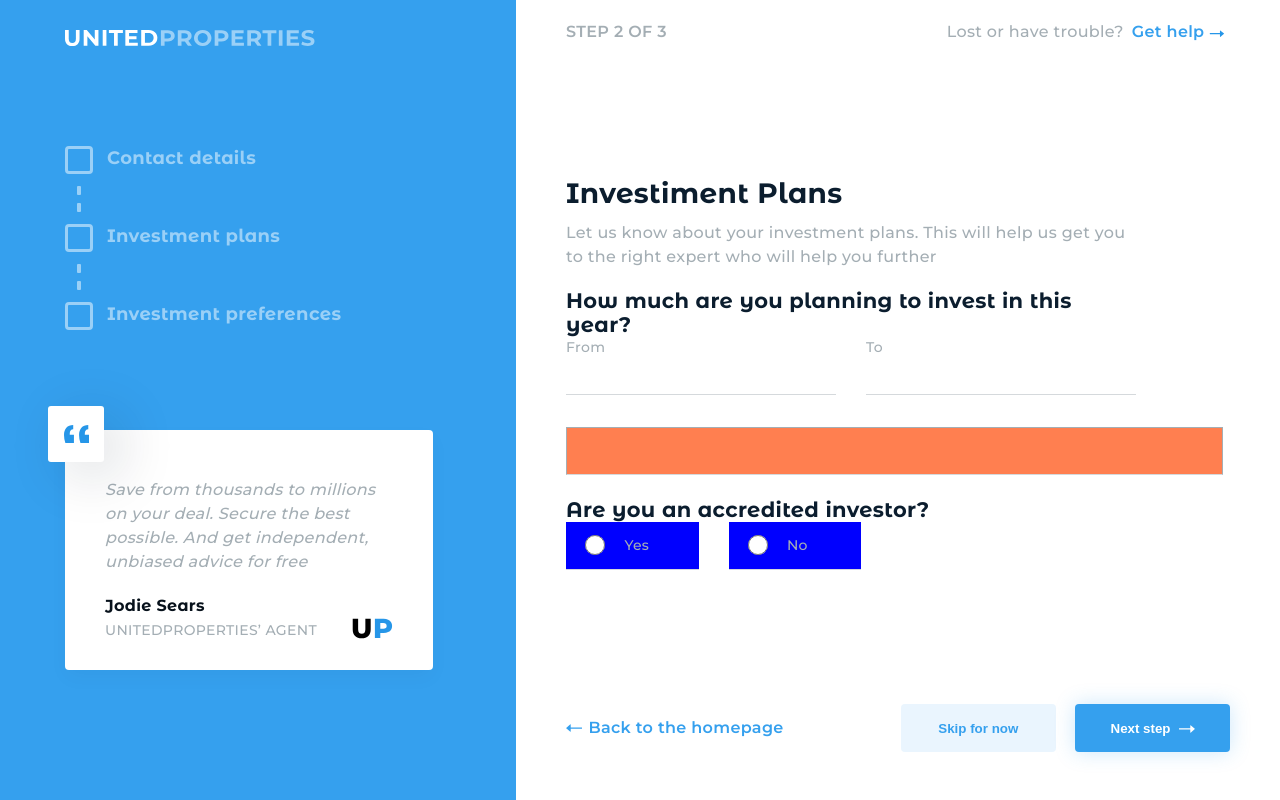
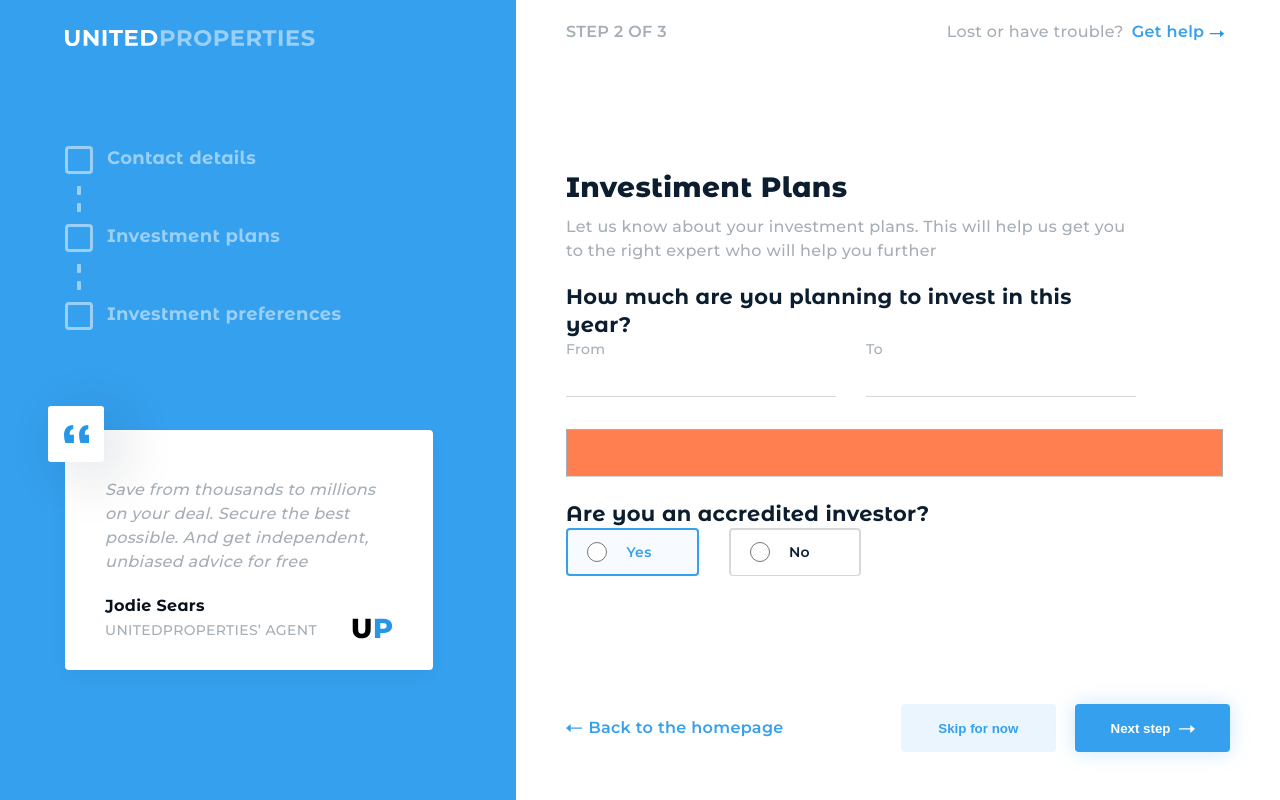
Before and after one commit to cavaglieridomenico/user-onboarding, a React (Create React App) app: page /plans in a window 1280 px wide. Built offline with nearby package versions, Linux system fonts and the light colour scheme.

Commit message:
[ADDED] Style for radio input in Plans.js
Added style for radio inputs and prepared the selected class.

```diff
--- a/src/assets/style/common.css
+++ b/src/assets/style/common.css
@@ -19,6 +19,7 @@ body {
   -webkit-font-smoothing: antialiased;
   -moz-osx-font-smoothing: grayscale;
   color: var(--mainGrey);
+  font-size: var(--mainTextSize);
   font-weight: 500;
   line-height: var(--mainLineHeight);
   letter-spacing: var(--mainSpacing);
@@ -76,6 +77,8 @@ h2 {
 
 .onboarding-innerbox h2 {
   font-size: var(--title2Size);
+  line-height: var(--title2LineHeight);
+  font-weight: var(--title2Weight);
   margin: 20px 0 0 0;
 }
 
@@ -98,6 +101,10 @@ h2 {
 .onboarding-outerbox input::placeholder {
   text-decoration: none;
   color: var(--mainBlack);
+}
+
+.onboarding-outerbox input[type='radio'] {
+  color: var(--lightGrey);
 }
 
 .onboarding-outerbox label {
--- a/src/assets/style/plans.css
+++ b/src/assets/style/plans.css
@@ -12,19 +12,35 @@
   width: 295px;
   margin: 0 auto;
 }
-.plans .radio-investor {
-  background-color: blue;
+.plans .radio-investor-box {
   display: flex;
   align-items: center;
   width: 136px;
   height: 48px;
+  border: 2px solid var(--lightGrey);
+  border-radius: var(--mainBorderRadius);
   padding-left: 1.2rem;
 }
 
-.plans .radio-investor input {
+.plans .radio-investor-box input {
   width: 20px;
   height: 20px;
   margin-right: 1.2rem;
+}
+
+.plans .radio-investor-box label {
+  color: var(--mainBlack);
+  font-weight: 600;
+}
+
+#plans-investor .radio-investor-box.selected {
+  background-color: var(--offWhite);
+  border: 2px solid var(--primaryColor);
+  font-weight: 700;
+}
+
+#plans-investor .radio-investor-box label.selected {
+  color: var(--primaryColor);
 }
 
 /*SM*/
--- a/src/assets/style/variables.css
+++ b/src/assets/style/variables.css
@@ -10,7 +10,7 @@ Variables
   --primaryColor50: #35a0ee1a;
   --primarydarkcolor: #2696e8;
   --mainWhite: #fff;
-  --offWhite: #f6fbff;
+  --offWhite: #f7fbff;
   --mainWhite50: #ffffff80;
   --mainBlack: #0b1d2e;
   --darkBlack: #07111b;
@@ -31,15 +31,15 @@ Variables
   --mainTitleWeight: 800;
   --title2Size: 21px;
   --title2LineHeight: 28px;
-  --mainTitleWeight: 700;
-  --mainText: 16px;
+  --title2Weight: 700;
+  --mainTextSize: 16px;
   --mainTextLineHeight: 22.5px;
   --mainTextWeight: 500;
   --mainTextInputSize: 21px;
   --mainTextInputLineHeight: 28px;
   --mainTextInputWeight: 600;
 
-  --mainBorderRadius: 0.25rem;
+  --mainBorderRadius: 4px;
   /*Mockup values end*/
 
   /*Responsive main dimensions*/
--- a/src/pages/Plans.js
+++ b/src/pages/Plans.js
@@ -42,13 +42,15 @@ const Plans = () => {
               <h2>Are you an accredited investor?</h2>
               <form action='' id='plans-investor'>
                 <div className='form-container'>
-                  <div className='radio-investor'>
+                  <div className='radio-investor-box selected'>
                     <input type='radio' name='accredited' value='yes' />
-                    <label htmlFor=''>Yes</label>
+                    <label htmlFor='yes' className='selected'>
+                      Yes
+                    </label>
                   </div>
-                  <div className='radio-investor'>
+                  <div className='radio-investor-box'>
                     <input type='radio' name='accredited' value='no' />
-                    <label htmlFor=''>No</label>
+                    <label htmlFor='no'>No</label>
                   </div>
                 </div>
               </form>
```
